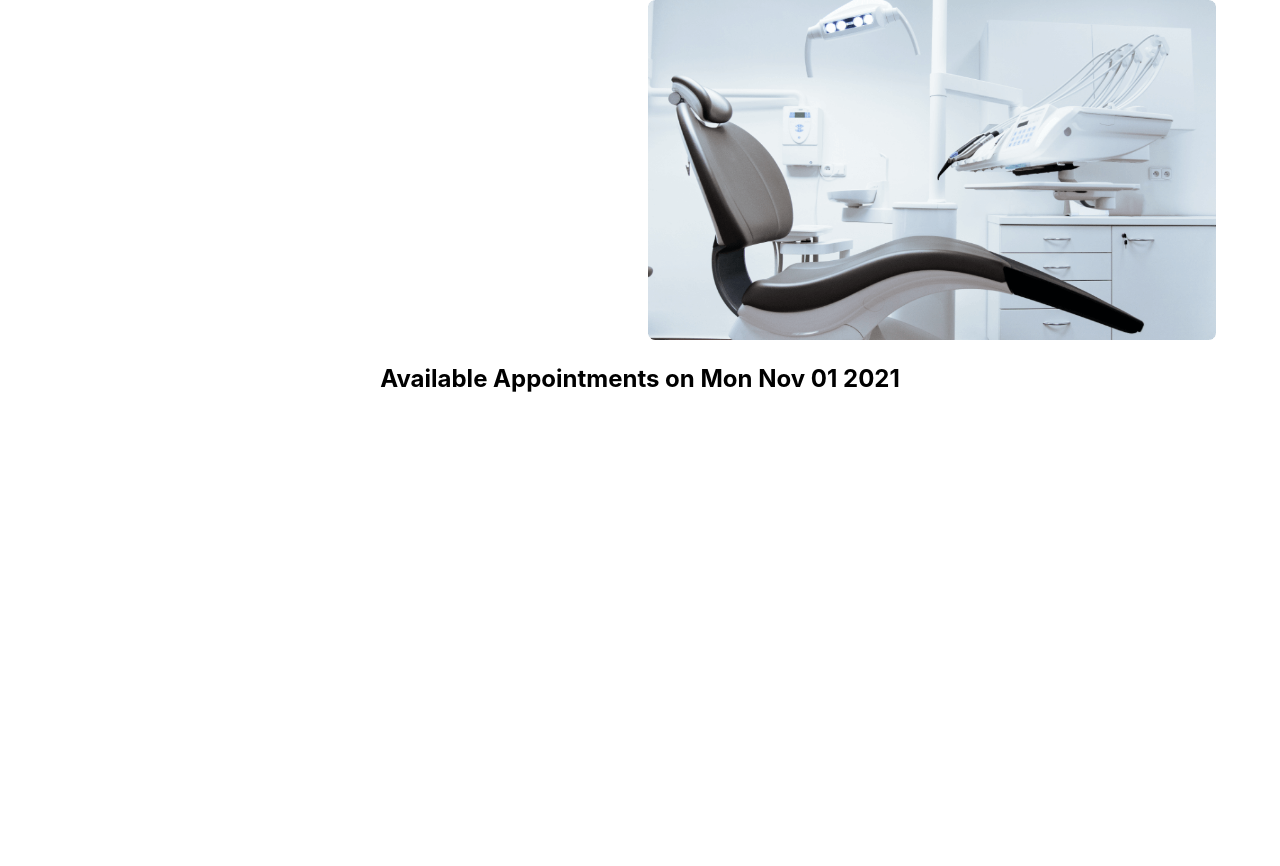
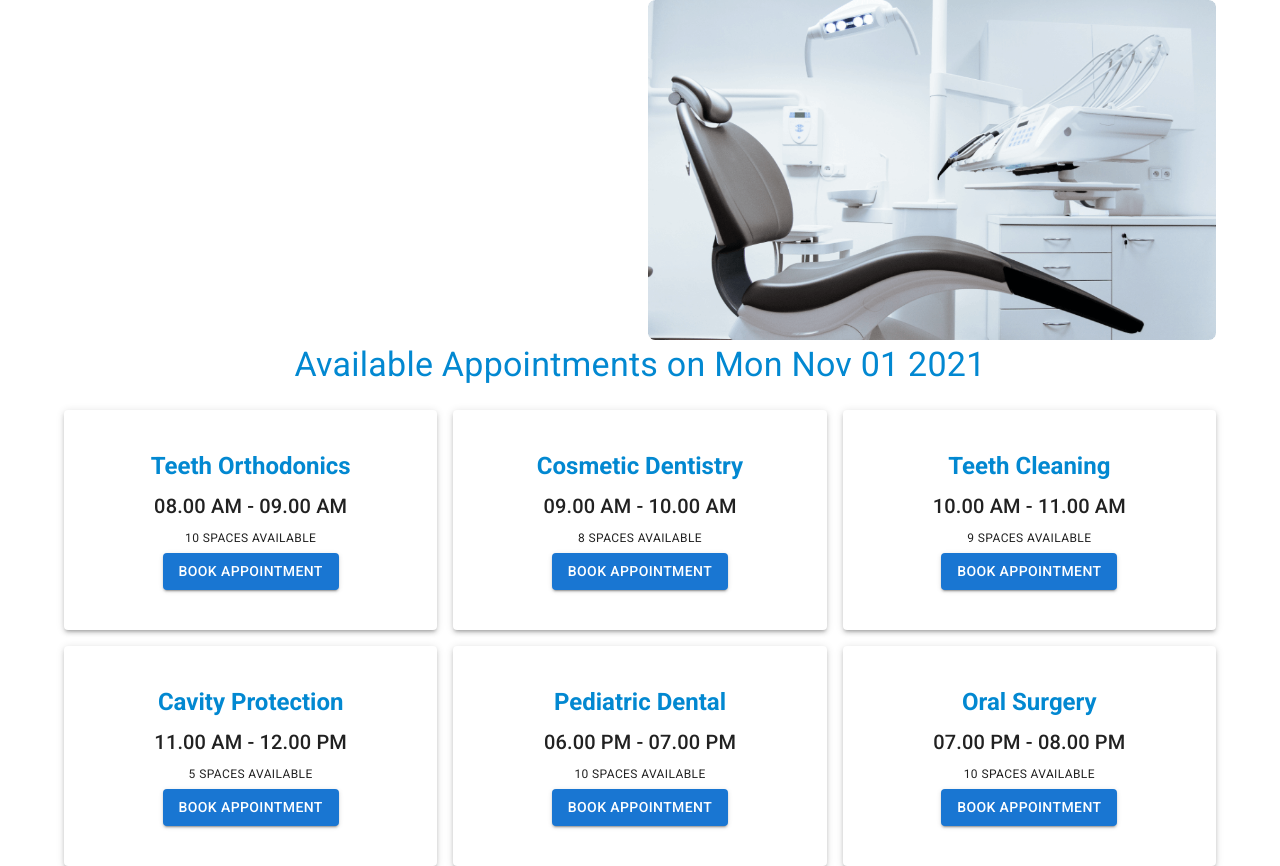
Before and after one commit to ProgrammingHero1/batch4-doctors-portal-client-router-v6-module-76, a React (Create React App) app: page /appointment in a window 1280 px wide. Before the commit the page ends 800 px from the top, so only its background shows below. Built offline with nearby package versions, Linux system fonts and the light colour scheme.

Commit message:
added booking style

```diff
--- a/src/Pages/Appointment/AvailableAppointments/AvailableAppointments.js
+++ b/src/Pages/Appointment/AvailableAppointments/AvailableAppointments.js
@@ -1,4 +1,4 @@
-import { Container, Grid } from '@mui/material';
+import { Container, Grid, Typography } from '@mui/material';
 import React from 'react';
 import Booking from '../Booking/Booking';
 
@@ -44,7 +44,7 @@
 const AvailableAppointments = ({ date }) => {
     return (
         <Container>
-            <h2>Available Appointments on {date.toDateString()}</h2>
+            <Typography variant="h4" sx={{ color: 'info.main', mb: 3 }}>Available Appointments on {date.toDateString()}</Typography>
             <Grid container spacing={2}>
                 {
                     bookings.map(booking => <Booking
--- a/src/Pages/Appointment/Booking/Booking.js
+++ b/src/Pages/Appointment/Booking/Booking.js
@@ -1,12 +1,25 @@
 import { Grid } from '@mui/material';
 import React from 'react';
+import Paper from '@mui/material/Paper';
+import Typography from '@mui/material/Typography';
+import Button from '@mui/material/Button';
 
 const Booking = ({ booking }) => {
     const { name, time, space } = booking;
     return (
         <Grid item xs={12} sm={6} md={4}>
-
-
+            <Paper elevation={3} sx={{ py: 5 }}>
+                <Typography sx={{ color: 'info.main', fontWeight: 600 }} variant="h5" gutterBottom component="div">
+                    {name}
+                </Typography>
+                <Typography variant="h6" gutterBottom component="div">
+                    {time}
+                </Typography>
+                <Typography variant="caption" display="block" gutterBottom>
+                    {space} SPACES AVAILABLE
+                </Typography>
+                <Button variant="contained">BOOK APPOINTMENT</Button>
+            </Paper>
         </Grid>
 
     );
```
Also changed, not shown: src/Pages/Appointment/BookingModal/BookingModal.js (added, +11 -0 lines).
